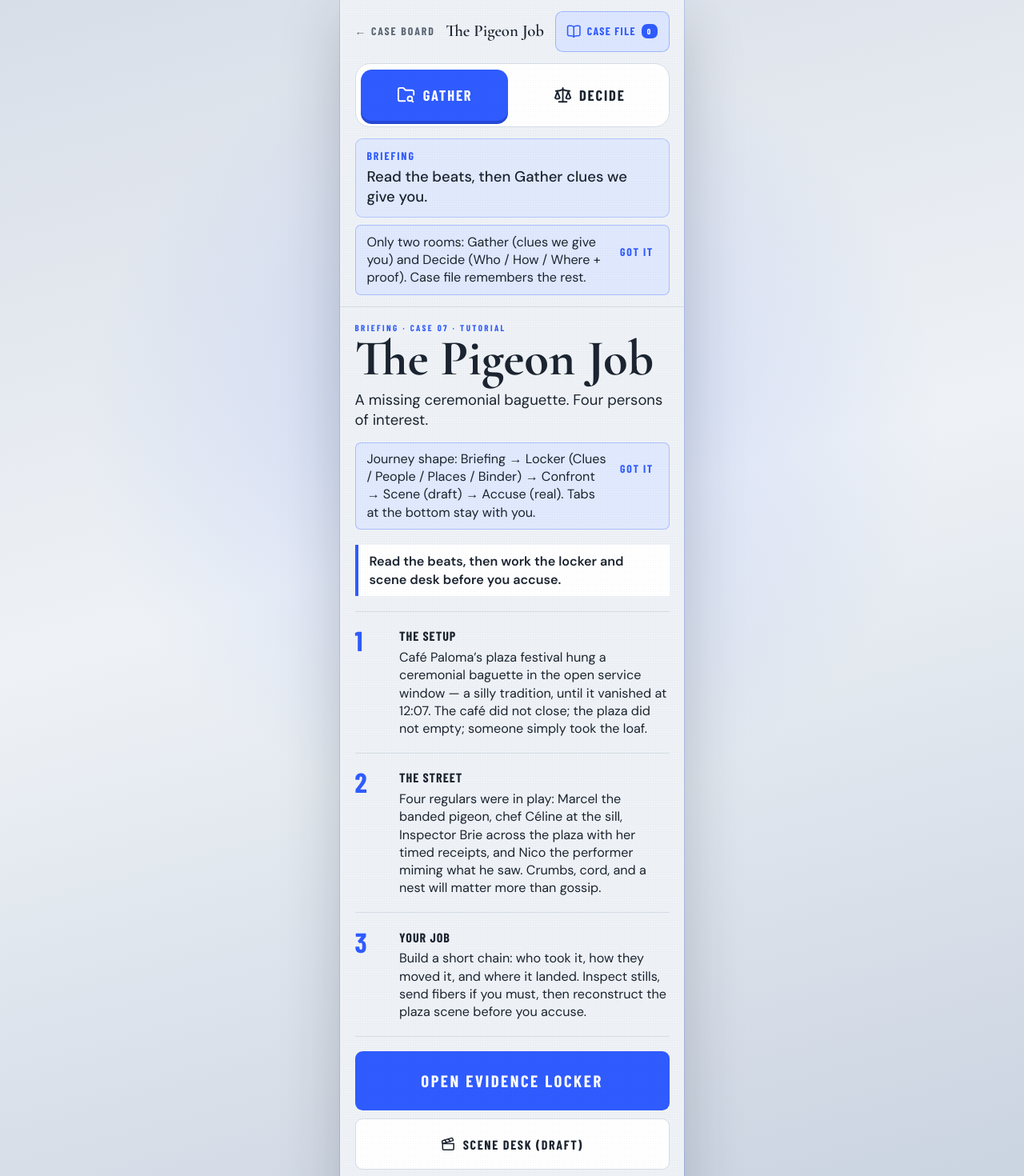
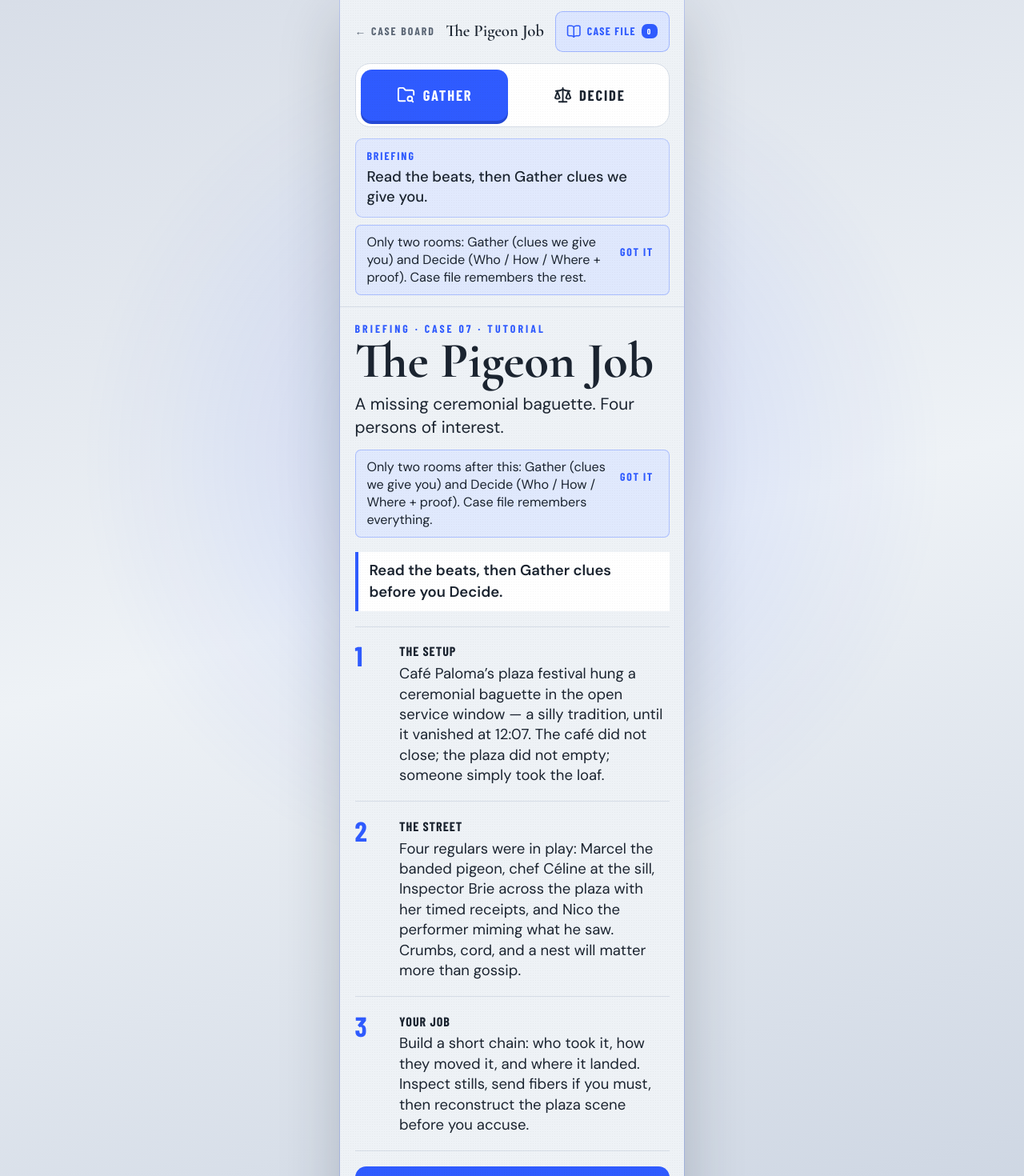
Before and after one commit to jobrandes/StreetHeists, a Next.js app: page /case/pigeon-job in a window 1280 px wide. Shown: the top 1470 px of the page at 80% size. Built offline with nearby package versions, Linux system fonts and the light colour scheme.

Commit message:
Ship Direction C: Gather and Decide as the only case rooms

```diff
--- a/src/app/case/[id]/page.tsx
+++ b/src/app/case/[id]/page.tsx
@@ -6,7 +6,6 @@ import { Button } from "@/components/ui/button";
 import { difficultyLabel, isCaseUnlocked } from "@/lib/investigation";
 import { getCase, playableCases } from "@/lib/seed";
 import { useHeists } from "@/lib/store";
-import { Clapperboard } from "lucide-react";
 import Link from "next/link";
 import { useParams } from "next/navigation";
 import { useMemo } from "react";
@@ -41,7 +40,7 @@ export default function BriefingPage() {
       <main className="play-day grid min-h-dvh place-items-center p-6 text-center">
         <div>
           <h1 className="font-serif text-3xl font-bold text-ink">Case still locked.</h1>
-          <p className="mt-2 text-sm text-muted">
+          <p className="mt-2 text-base text-muted">
             Solve {prior?.title ?? "the prior case"} correctly to unlock this file.
           </p>
           <Button asChild className="mt-4">
@@ -63,21 +62,21 @@ export default function BriefingPage() {
       backLabel="Case Board"
     >
       <header className="border-b border-hairline pb-4">
-        <p className="font-display text-[11px] font-bold tracking-[0.22em] text-gold uppercase">
+        <p className="font-display text-xs font-bold tracking-[0.22em] text-gold uppercase">
           Briefing · Case {String(caseFile.number).padStart(2, "0")} ·{" "}
           {difficultyLabel(caseFile.difficulty)}
         </p>
         <h1 className="mt-1 font-serif text-[3.4rem] font-bold leading-[0.83] text-ink">
           {caseFile.title}
         </h1>
-        <p className="mt-3 text-base leading-snug text-ink">{caseFile.subtitle}</p>
+        <p className="mt-3 text-lg leading-snug text-ink">{caseFile.subtitle}</p>
         <FirstUseTip
-          tipId="briefing-journey"
+          tipId="briefing-two-rooms"
           className="mt-3"
-          text="Journey shape: Briefing → Locker (Clues / People / Places / Binder) → Confront → Scene (draft) → Accuse (real). Tabs at the bottom stay with you."
+          text="Only two rooms after this: Gather (clues we give you) and Decide (Who / How / Where + proof). Case file remembers everything."
         />
-        <p className="mt-4 inline-block border-l-4 border-gold bg-card px-3 py-2 text-sm font-semibold text-ink">
-          Read the beats, then work the locker and scene desk before you accuse.
+        <p className="mt-4 inline-block border-l-4 border-gold bg-card px-3 py-2 text-base font-semibold text-ink">
+          Read the beats, then Gather clues before you Decide.
         </p>
       </header>
 
@@ -91,7 +90,7 @@ export default function BriefingPage() {
               <h2 className="font-display text-sm font-bold tracking-[0.06em] text-ink uppercase">
                 {row.title}
               </h2>
-              <p className="mt-1 text-sm leading-snug text-ink">{row.copy}</p>
+              <p className="mt-1 text-base leading-snug text-ink">{row.copy}</p>
             </div>
           </li>
         ))}
@@ -101,20 +100,20 @@ export default function BriefingPage() {
         <Button
           asChild
           size="xl"
-          className="w-full rounded-lg font-display text-lg font-bold tracking-[0.12em] uppercase"
+          className="h-14 w-full rounded-xl font-display text-lg font-bold tracking-[0.12em] uppercase"
         >
           <Link href={`/case/${caseFile.id}/evidence`} onClick={() => openCase(caseFile.id)}>
-            OPEN EVIDENCE LOCKER
+            Start Gather
           </Link>
         </Button>
         <Button
           asChild
           variant="bronze"
           size="lg"
-          className="w-full rounded-lg font-display text-sm font-bold tracking-[0.1em] uppercase"
+          className="h-12 w-full rounded-xl font-display text-sm font-bold tracking-[0.1em] uppercase"
         >
-          <Link href={`/case/${caseFile.id}/reconstruct`} onClick={() => openCase(caseFile.id)}>
-            <Clapperboard className="size-4" /> Scene desk (draft)
+          <Link href={`/case/${caseFile.id}/accuse`} onClick={() => openCase(caseFile.id)}>
+            Jump to Decide
           </Link>
         </Button>
       </div>
--- a/src/app/page.tsx
+++ b/src/app/page.tsx
@@ -93,7 +93,7 @@ export default function HomeSplashPage() {
                 </Button>
               </DialogTrigger>
               <DialogContent title="How it works" className="play-day">
-                <ol className="max-h-[min(58vh,28rem)] space-y-3 overflow-y-auto text-sm leading-snug text-ink">
+                <ol className="max-h-[min(58vh,28rem)] space-y-3 overflow-y-auto text-base leading-snug text-ink">
                   <li>
                     <span className="font-display text-xs font-bold tracking-[0.14em] text-gold uppercase">
                       1 · Case board
@@ -104,40 +104,30 @@ export default function HomeSplashPage() {
                     <span className="font-display text-xs font-bold tracking-[0.14em] text-gold uppercase">
                       2 · Briefing
                     </span>
-                    <p className="mt-1">Story beats for this case — then open the locker.</p>
+                    <p className="mt-1">Story beats — then enter the case rooms.</p>
                   </li>
                   <li>
                     <span className="font-display text-xs font-bold tracking-[0.14em] text-gold uppercase">
-                      3 · Evidence locker
+                      3 · Gather
                     </span>
                     <p className="mt-1">
-                      Clues to inspect; People / Places dossiers; Binder for custody + Corkboard
-                      (deliberate links). Quick matches auto-fill from opened clues.
+                      Clues we give you (photos, docs, notes). Open each one — takeaways auto-file.
                     </p>
                   </li>
                   <li>
                     <span className="font-display text-xs font-bold tracking-[0.14em] text-gold uppercase">
-                      4 · Confront
+                      4 · Decide
                     </span>
-                    <p className="mt-1">Press a suspect with one exhibit that breaks their claim.</p>
-                  </li>
-                  <li>
-                    <span className="font-display text-xs font-bold tracking-[0.14em] text-gold uppercase">
-                      5 · Scene desk
-                    </span>
-                    <p className="mt-1">Draft Who / How / Where — scratchpad only; does not lock the case.</p>
-                  </li>
-                  <li>
-                    <span className="font-display text-xs font-bold tracking-[0.14em] text-gold uppercase">
-                      6 · Accuse
-                    </span>
-                    <p className="mt-1">The real call: same questions, but attach proof. Wrong proof fails.</p>
+                    <p className="mt-1">
+                      Fill Who / How / Where, attach proof from filed clues, then Accuse. That locks
+                      the case.
+                    </p>
                   </li>
                 </ol>
-                <p className="mt-3 text-sm leading-snug text-muted">
-                  Bottom tabs keep Locker · Confront · Scene · Accuse one tap away. Tap{" "}
-                  <strong className="font-semibold text-ink">Case file</strong> anytime —
-                  it auto-keeps every clue takeaway so you don’t memorize the case.
+                <p className="mt-3 text-base leading-snug text-muted">
+                  Only two rooms: Gather and Decide. Tap{" "}
+                  <strong className="font-semibold text-ink">Case file</strong> anytime — it
+                  remembers so you don’t have to.
                 </p>
                 <Button asChild className="mt-4 w-full rounded-lg font-display tracking-[0.12em] uppercase">
                   <Link href="/cases">Open case board</Link>
```
